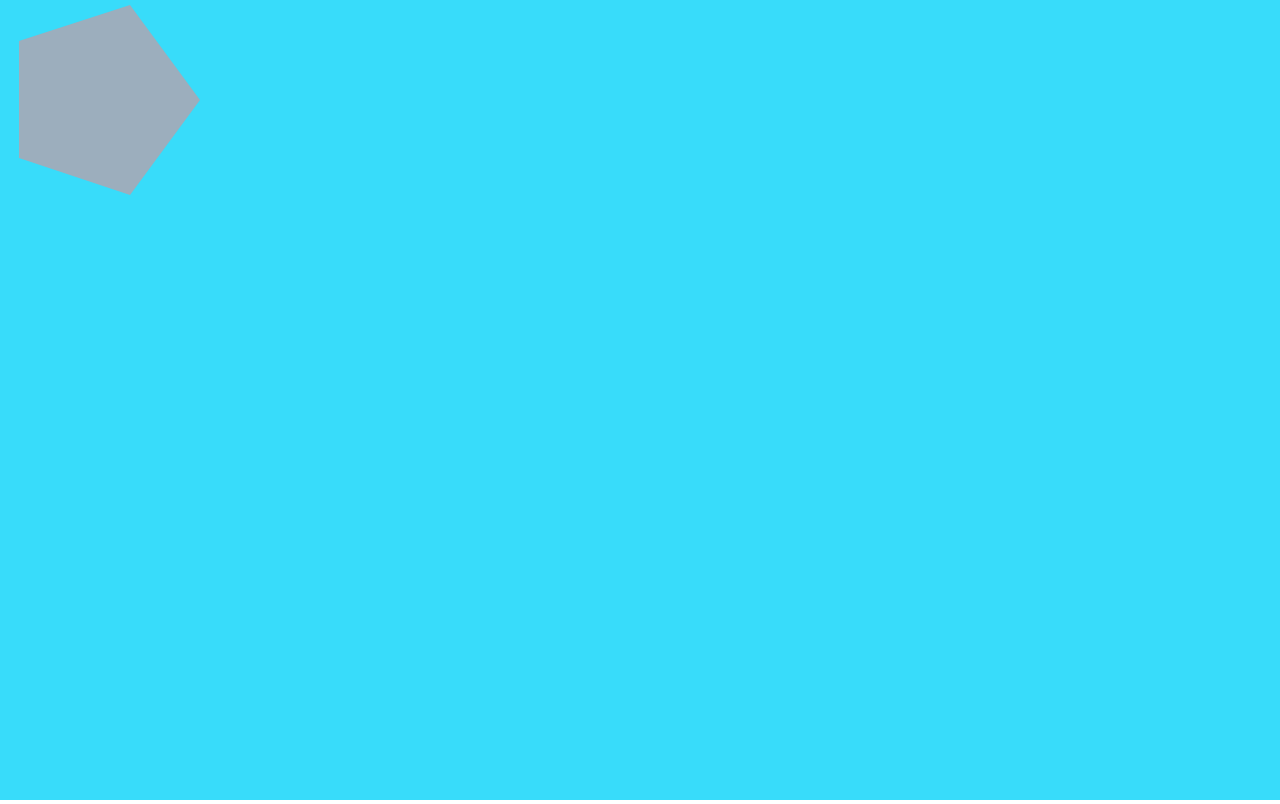
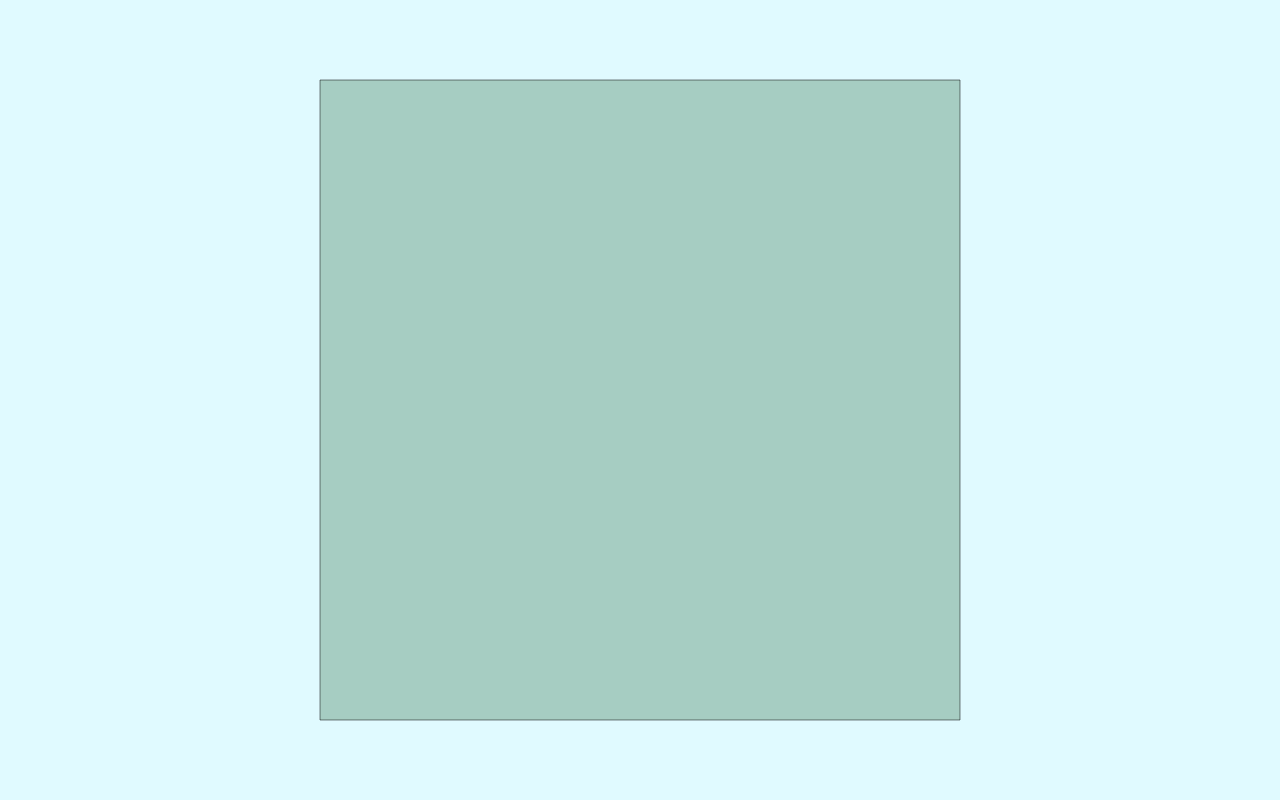
Before and after one commit to paulent1y/js-canvas-test, a plain HTML site: page test js/index.html in a window 1280 px wide. Drawn offline with Linux system fonts and the light colour scheme.

Commit message:
sc3 added

```diff
--- a/test js/index.html
+++ b/test js/index.html
@@ -1,6 +1,7 @@
 <!DOCTYPE html>
 <html>
     <head>
+        <meta charset="utf-8">
         <style>
         body, html {
             margin:0;
@@ -13,7 +14,7 @@
             padding: 0;
             top:0;
             left:0;
-            background-color: rgb(56,220, 250);
+            background-color: rgba(56, 221, 250, 0.151);
             overflow: hidden;
         }
         </style>
@@ -21,7 +22,10 @@
     </head>
 
     <body>
-        <canvas id="canvas"></canvas>
-        <script src="script2.js" type="text/javascript"></script>
+
+        <canvas id="canvas">
+
+        </canvas>
+        <script src="script3.js" type="text/javascript"></script>
     </body>
 </html>
--- a/test js/script2.js
+++ b/test js/script2.js
@@ -1,21 +1,24 @@
 // Многомерный массив с координатами
-var coordArray = [
-    [130,195],
+let coordArray = [[130,195],
     [19,158],
     [19,41],
     [130,5],
     [200,100]
     ];
 
+document.getElementsByTagName('body')[0].innerHTML = `<div class="slidecontainer">
+<input type="range" min="3" max="5000" value="5" class="slider" id="myRange" style = "width: 100%">
+</div>` + document.getElementsByTagName('body')[0].innerHTML;
 let canvas = document.getElementById("canvas");
 let c = canvas.getContext("2d");
-console.log(c)
-
 //задаем размеры окна и канваса
 let wx = window.innerWidth;
 let wy = window.innerHeight;
 canvas.width = wx;
 canvas.height = wy;
+let radius = (wx<wy) ? wx/3 : wy/3 ;
+let offsetx = wx/2;
+let offsety = wy/2;
 
 // Функция, рисующая полигон из массива координат
 function drawPoly(arr) {
@@ -29,8 +32,36 @@ function drawPoly(arr) {
     canvas.fill(); // Зальем полученный многоугольник цветом
     }
 
-function createArray() {
 
+
+function createPolyArray(n, arr) {
+    let angle = 180 - (((n-2)/n) * 180)
+    let currAngle = 0;
+    for (let i = 0; i<n; i++)
+    {
+        let xycoords = []
+        currAngle+= angle;
+        radAngle = currAngle / (180/Math.PI);
+        xycoords.push(offsetx + Math.ceil(radius * Math.cos(radAngle)));
+        xycoords.push(offsety + Math.ceil(radius * Math.sin(radAngle)));
+        arr.push(xycoords);
+    }
+    console.log(arr);
+    console.log(  `${Math.ceil((1 - (( (180*(n-2)) /n)  /  (180*(n-2)))) * 10000)/100} % закругленности`  );
 }
 
-drawPoly(coordArray);
+
+
+let amount_of_angles = 5
+let slider = document.getElementById('myRange');
+slider.oninput = function() {
+    let anotherArray = [];
+    amount_of_angles = this.value;
+    c.clearRect(0,0,wx,wy);
+    createPolyArray(amount_of_angles,anotherArray)
+    drawPoly(anotherArray);
+}
+
+let anotherArray = [];
+createPolyArray(amount_of_angles,anotherArray)
+drawPoly(anotherArray);
--- /dev/null
+++ b/test js/script3.js
@@ -0,0 +1,104 @@
+//пробуем нарисовать квадырат
+
+const FRAME_DELAY = 17; //17 for 60 fps, 33 for 30 fps
+const FIELD_ARRAY = []; // массив, хранящий принадлежность ячеек
+const TILES_AMOUNT = 20; // количество ячеек на поле (по каждой из координат)
+const FIELD_COLOR = randomColor();
+const TILE_COLOR_N = randomColor();
+const COLOR_P1 = 0;
+const COLOR_P2 = 0;
+
+for (let i =0; i<TILES_AMOUNT;i++){
+    FIELD_ARRAY.push([]);
+    for (let j = 0; j<TILES_AMOUNT; j++)
+        FIELD_ARRAY[i].push(0);
+    //заполнение массива игровых клеток нулями
+}
+
+
+console.log(FIELD_ARRAY);
+
+//стандартные настроечки размеров канваса
+let canvas = document.getElementById('canvas');
+let ctx = canvas.getContext('2d');
+let wx = window.innerWidth;
+let wy = window.innerHeight;
+
+canvas.width = wx;
+canvas.height = wy;
+
+function screenUpdate() {
+    console.log(1);
+    //эта функция вызывается в конце файла через SetInterval
+    //задумана для обновления содержимого экрана
+}
+
+function drawGameField() {
+    let xpos = wx/2;
+    let ypos = wy/2;
+    //ищем центр экрана(канваса)
+    let fieldSide;
+
+    //задаем сторону игрового поля по меньшей стороне
+    if (wx<wy)
+        fieldSide = Math.ceil(wx*0.8);
+    else
+        fieldSide = Math.ceil(wy*0.8);
+
+    //находим координаты x и y угловых точек игрового поля
+    let fs = Math.ceil(fieldSide/2);
+    let ax = Math.ceil(xpos-fs);
+    let ay = Math.ceil(ypos-fs);
+    let bx = Math.ceil(xpos+fs);
+    let by = Math.ceil(ypos+fs);
+
+
+    //начинаем размеренно и тупо рисовать поляну
+    //fillRect отказался работать, надо бы проверить его где то еще раз
+    ctx.beginPath();
+    ctx.lineWidth = 0.5;
+    ctx.moveTo(ax,ay);
+    ctx.lineTo(bx,ay);
+    ctx.lineTo(bx,by);
+    ctx.lineTo(ax,by);
+    ctx.lineTo(ax,ay);
+    ctx.fillStyle = FIELD_COLOR;
+    ctx.fill()
+    ctx.stroke();
+
+    /*
+    считаем размер одной игровой клетки
+    (делим поле на количество клеток и берем 95 процентов,
+    чтобы сделать отступ между ними)
+    */
+    let tileSize = Math.ceil((fieldSide / TILES_AMOUNT) * 95)/100;
+
+    //вывод в консольку для отладки зачем я это пишу
+    console.log(ax,ay,fs*2,fs*2);
+    console.log(TILES_AMOUNT, tileSize, fieldSide);
+}
+
+
+/*
+рандомные цвета (вместо 250 поставил 150 для более мягких цветов)
+можно попробовать добавить к цвету оффсет,
+чтобы не брались нижние пороги цветов
+*/
+function randomColor() {
+    return (
+      "rgba(" +
+      Math.round(Math.random() * 150) +
+      "," +
+      Math.round(Math.random() * 150) +
+      "," +
+      Math.round(Math.random() * 150) +
+      "," +
+      Math.ceil(Math.random() * 10) / 20 +
+      ")"
+    );
+}
+
+
+
+drawGameField(); // рисуем поле
+setInterval(screenUpdate, FRAME_DELAY); //задаем обновляшку экрана передавая фреймрейт
```
